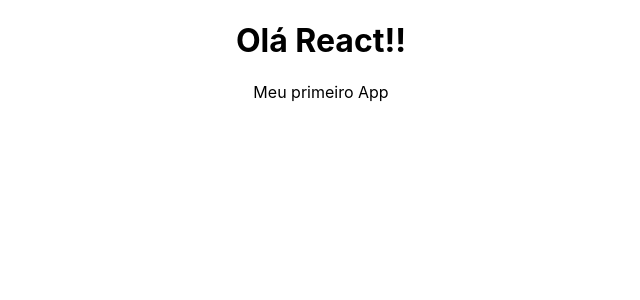
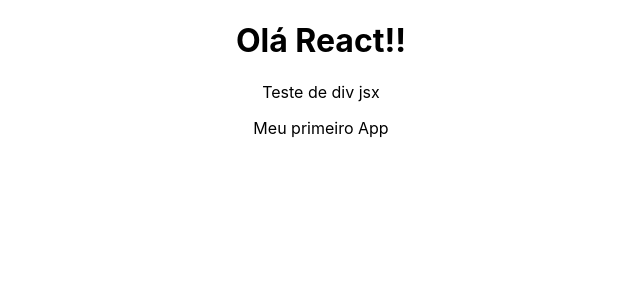
Before and after one commit to fadultech/battisti-react-01, a React (Create React App) app: page / in a window 1280 px wide. Shown: the top 300 px of the page, without its empty margins (319-959 px from the left). Built offline with nearby package versions, Linux system fonts and the light colour scheme.

Commit message:
rename App.jsx

```diff
--- a/src/App.js
+++ b/src/App.jsx
@@ -5,6 +5,7 @@ function App() {
   return (
     <div className="App">
       <h1>Olá React!!</h1>
+      <div>Teste de div jsx</div>
       <p>Meu primeiro App</p>
     </div>
   );
--- a/src/index.js
+++ b/src/index.js
@@ -11,7 +11,5 @@ ReactDOM.render(
   document.getElementById('root')
 );
 
-// If you want to start measuring performance in your app, pass a function
-// to log results (for example: reportWebVitals(console.log))
-// or send to an analytics endpoint. Learn more: https://bit.ly/CRA-vitals
+
 reportWebVitals();
```
